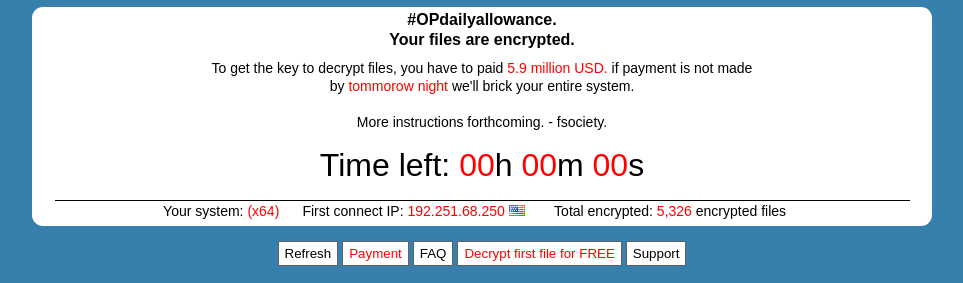
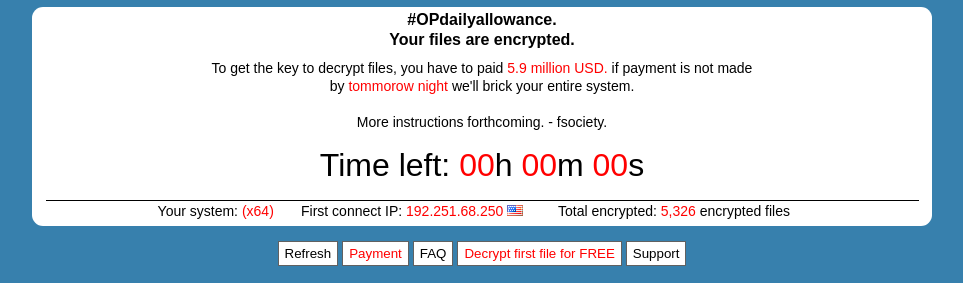
Before and after one commit to TTFH/fsocietyM, a PHP site: page / in a window 1280 px wide. Shown: the part 23-306 px from the top of the page, without its empty margins (158-1121 px from the left). Run offline with PHP 8.4, Linux system fonts and the light colour scheme.

Commit message:
Fix width on linux

```diff
--- a/cryptowall/styles.css
+++ b/cryptowall/styles.css
@@ -39,7 +39,7 @@ body{
 	font-family: sans-serif;
 	line-height: 18px;
 	width: 70%;
-	width: 600px;
+	width: 650px;
 	margin-left: auto;
 	margin-right: auto;
 	margin-top: 10px;
@@ -66,7 +66,7 @@ body{
 	font-family: sans-serif;
 	border-top: 1px solid black;
 	min-height: 15px;
-	width: 95%;
+	width: 97%;
 	margin-left: auto;
 	margin-right: auto;
 }
```
